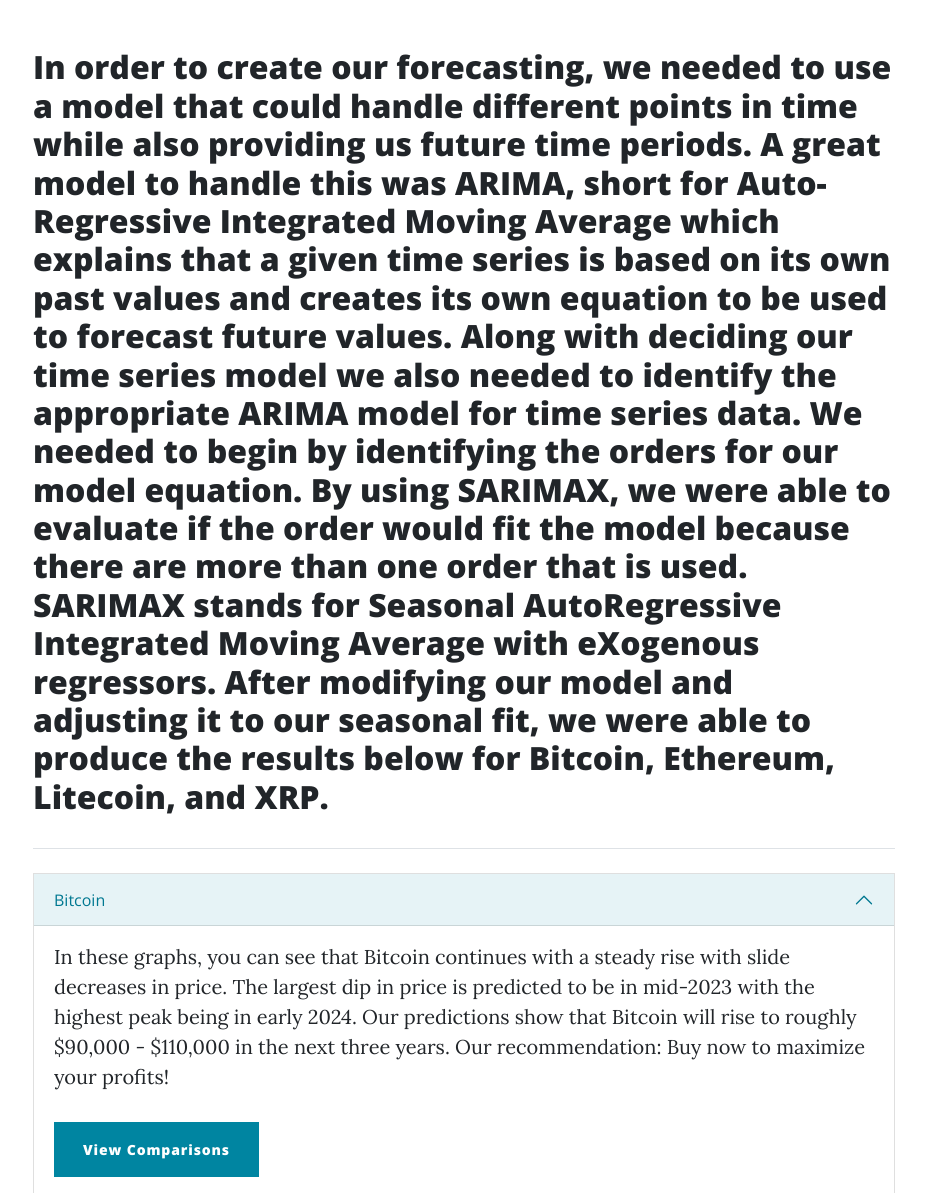
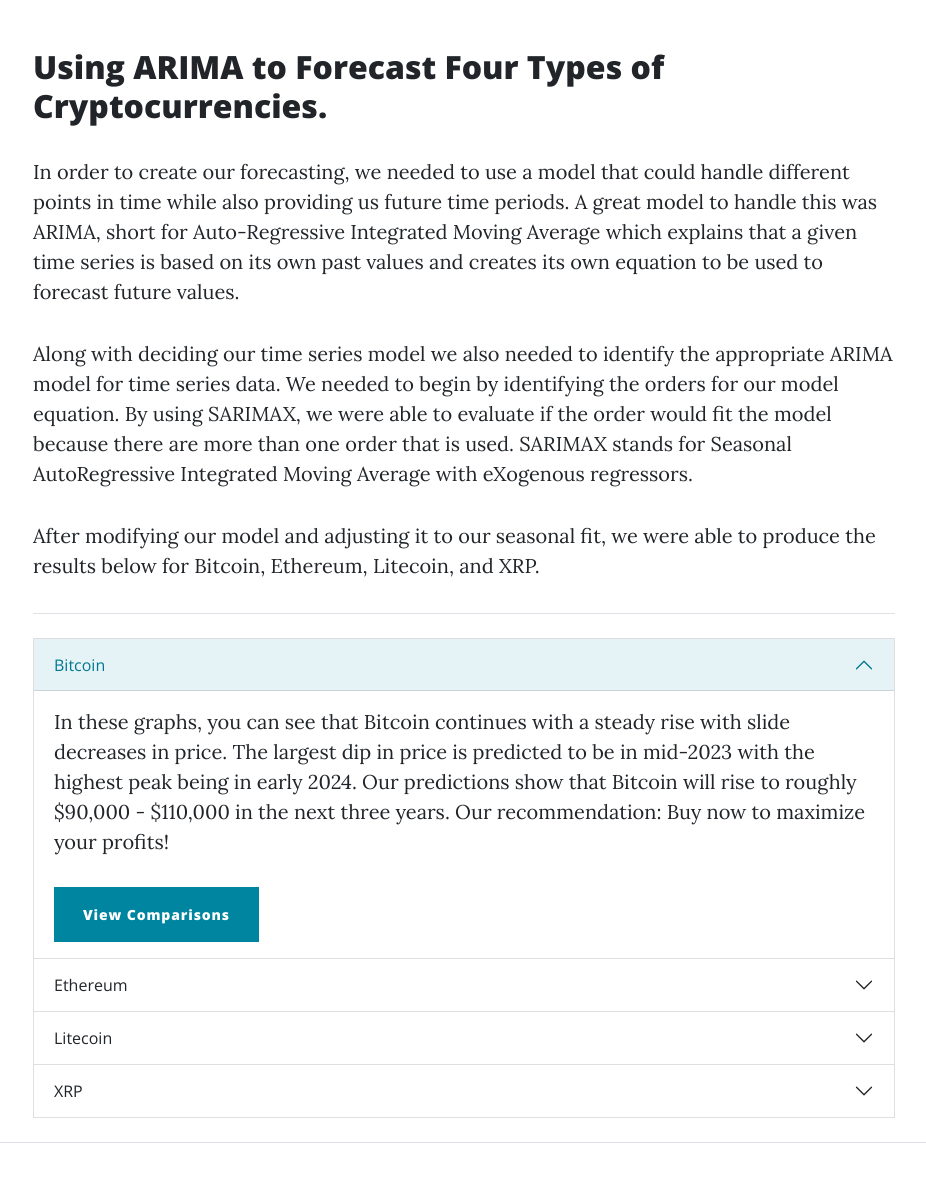
Before and after one commit to dmayo0317/project4, a Flask app: page /recommender in a window 1280 px wide. Shown: the part 532-1725 px from the top of the page, without its empty margins (176-1102 px from the left). Run offline with Flask 2, Linux system fonts and the light colour scheme; some libraries are stand-ins or nearby versions.

Commit message:
adding to recommender

```diff
--- a/templates/page/recommender.html
+++ b/templates/page/recommender.html
@@ -67,21 +67,22 @@
 
                     <!-- Post preview-->
                     <div class="post-preview">
-                        <h2 class="post-title h2-padding">In order to create our forecasting, we needed to use a model
-                            that could handle different points in time while also providing us future time periods. A
-                            great model to handle this was ARIMA, short for Auto-Regressive Integrated Moving Average
-                            which explains that a given time series is based on its own past values and creates its own
-                            equation to be used to forecast future values.
+                        <h2 class="post-title h2-padding">Using ARIMA to Forecast Four Types of Cryptocurrencies.</h2>
+                        <p>In order to create our forecasting, we needed to use a model that could handle different
+                            points in time while also providing us future time periods. A great model to handle this was
+                            ARIMA, short for Auto-Regressive Integrated Moving Average which explains that a given time
+                            series is based on its own past values and creates its own equation to be used to forecast
+                            future values.</p>
 
-                            Along with deciding our time series model we also needed to identify the appropriate ARIMA
+                        <p>Along with deciding our time series model we also needed to identify the appropriate ARIMA
                             model for time series data. We needed to begin by identifying the orders for our model
                             equation. By using SARIMAX, we were able to evaluate if the order would fit the model
                             because there are more than one order that is used. SARIMAX stands for Seasonal
-                            AutoRegressive Integrated Moving Average with eXogenous regressors.
+                            AutoRegressive Integrated Moving Average with eXogenous regressors.</p>
 
-                            After modifying our model and adjusting it to our seasonal fit, we were able to produce the
+                        <p>After modifying our model and adjusting it to our seasonal fit, we were able to produce the
                             results below for Bitcoin, Ethereum, Litecoin, and XRP.
-                            </p>
+                        </p>
                     </div>
                     <!-- Divider-->
                     <hr class="my-4" />
@@ -160,7 +161,7 @@
                             <div id="panelsStayOpen-collapseTwo" class="accordion-collapse collapse"
                                 aria-labelledby="panelsStayOpen-headingTwo">
                                 <div class="accordion-body">
-                                    <strong>In these graphs, you can see that Ethereum is predicted to have a meteoric
+                                    In these graphs, you can see that Ethereum is predicted to have a meteoric
                                         rise in the next three years. It will be on the continuous rise until 2024 and
                                         we predict that the price will be somewhere between $25,000 - $35,000. Our
                                         recommendation: Buy now to maximize your profits! <br><br>
@@ -220,7 +221,7 @@
                             <div id="panelsStayOpen-collapseThree" class="accordion-collapse collapse"
                                 aria-labelledby="panelsStayOpen-headingThree">
                                 <div class="accordion-body">
-                                    <strong>In these graphs, you can see that Litecoin has many dips and peaks until
+                                    In these graphs, you can see that Litecoin has many dips and peaks until
                                         2024. We predict that the lowest dip will be in late 2023 and the highest peak
                                         will be in early 2024. Our recommendation: Be Cautious and keep your eye on the
                                         price changes! Remember to buy low and sell high!<br><br>
@@ -278,7 +279,7 @@
                             <div id="panelsStayOpen-collapseFour" class="accordion-collapse collapse"
                                 aria-labelledby="panelsStayOpen-headingFour">
                                 <div class="accordion-body">
-                                    <strong>In these graphs, you can see that XRP is extremely inconsistent over the
+                                    In these graphs, you can see that XRP is extremely inconsistent over the
                                         next three years with wildly contrasting changes in price. According to our
                                         predictions, the pattern does hold consistent that the dips occur early every
                                         year and the peaks occur a few months afterward. Our recommendation: Be cautious
```
